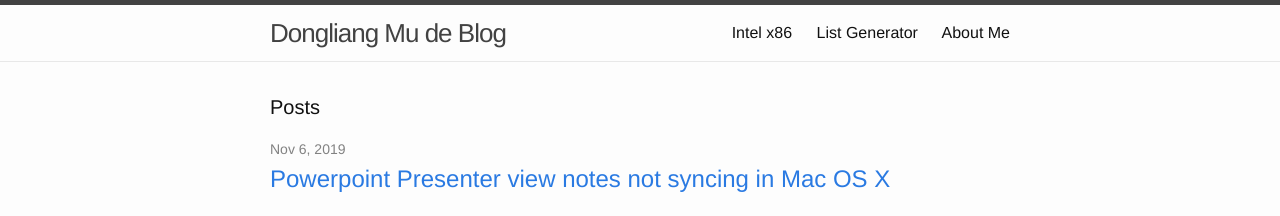
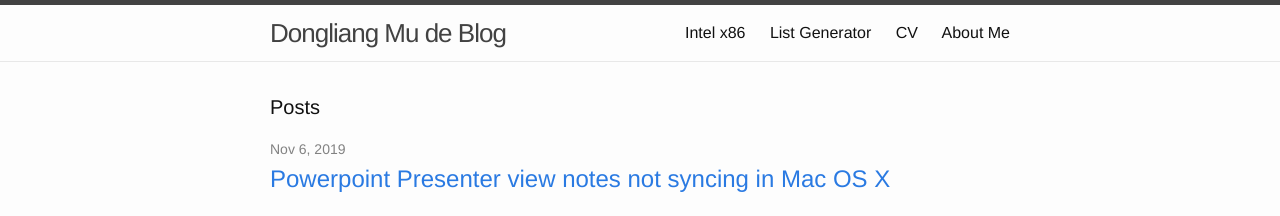
Before and after one commit to mudongliang/mudongliang.github.io, a Jekyll site: the page built from index.html, in a window 1280 px wide and 900 px high. Shown: the top 216 px of the window. Built offline with Jekyll 4.4.1, drawn with Linux system fonts in a browser that asks for light colours.

Commit message:
add one CV link

```diff
--- a/_includes/header.html
+++ b/_includes/header.html
@@ -16,6 +16,7 @@
       <div class="trigger">
       	<a class="page-link" href="{{site.baseurl}}/x86">Intel x86</a>
       	<a class="page-link" href="{{site.baseurl}}/debgen">List Generator</a>
+      	<a class="page-link" href="{{site.baseurl}}/files/DongliangMu_CV.pdf">CV</a>
 
         {% for my_page in site.pages %}
           {% if my_page.title %}
```
